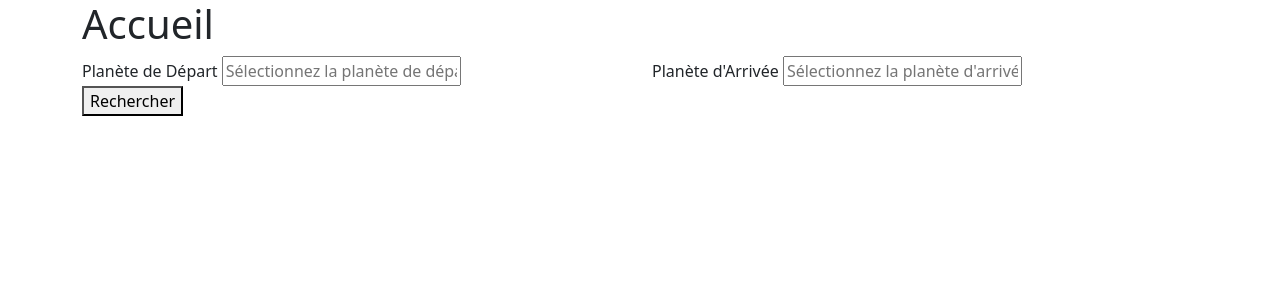
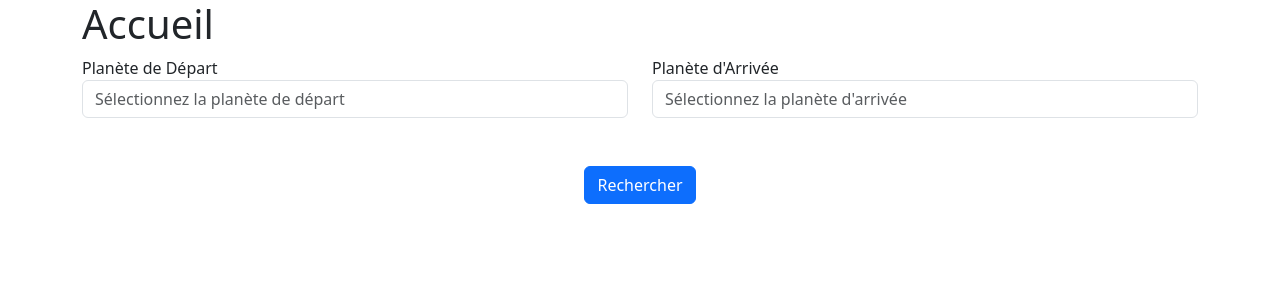
Before and after one commit to alexios30/Travia, a PHP site: page /home.php in a window 1280 px wide. Shown: the top 300 px of the page. Run offline with PHP 8.4, Linux system fonts and the light colour scheme; some libraries are stand-ins or nearby versions.

Commit message:
Bootstrap css button

```diff
--- a/src/home.php
+++ b/src/home.php
@@ -17,16 +17,15 @@
             <div class="row">
                 <div class="col-md-6">
                     <label for="departure">Planète de Départ</label>
-                    <input type="text" id="departure" placeholder="Sélectionnez la planète de départ">
+                    <input type="text" class="form-control" id="departure" placeholder="Sélectionnez la planète de départ">
                 </div>
 
                 <div class="col-md-6">
                     <label for="arrival">Planète d'Arrivée</label>
-                    <input type="text" id="arrival" placeholder="Sélectionnez la planète d'arrivée">
+                    <input type="text" class="form-control" id="arrival" placeholder="Sélectionnez la planète d'arrivée">
                 </div>
-
-                <div class="col-12">
-                    <button type="submit">Rechercher</button>
+                <div class="col-12 mt-5 d-flex justify-content-center">
+                    <button type="submit" class="btn btn-primary">Rechercher</button>
                 </div>
 
             </div>
```
